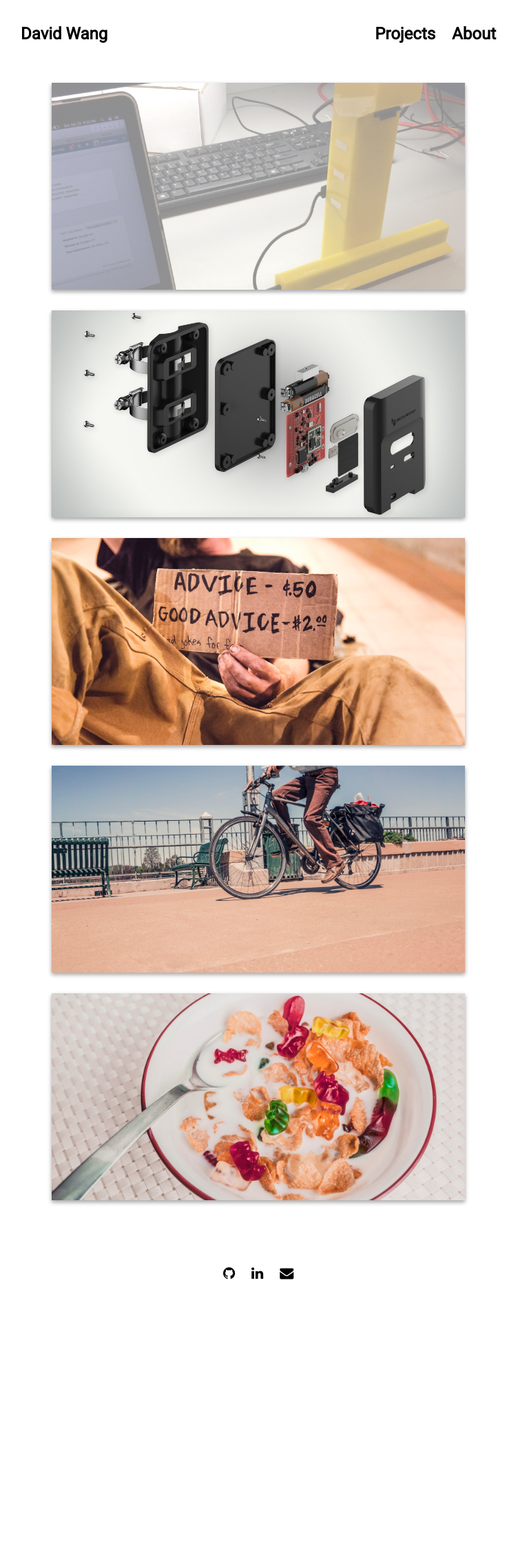
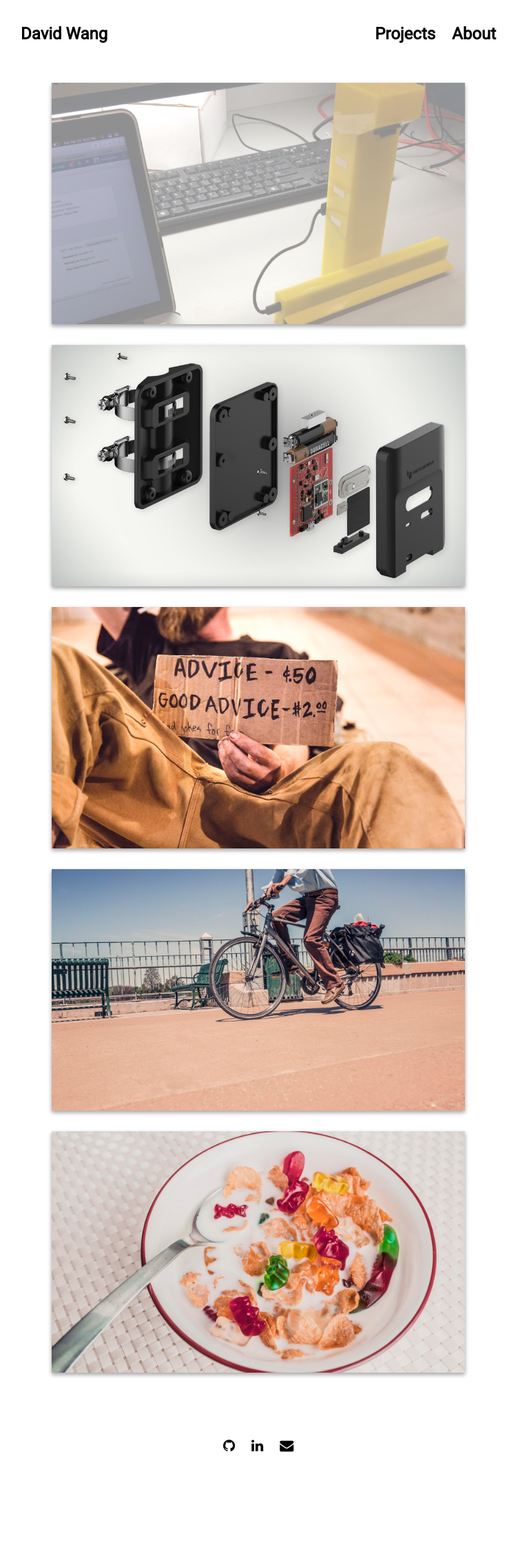
Before and after one commit to david-wang-1/david-wang-1.github.io, a Jekyll site: the page built from index.html, in a window 1280 px wide. Shown: the whole page at 69% size, without its empty margins (265-1017 px from the left). Built offline with Jekyll 4.4.1, drawn with Linux system fonts in a browser that asks for light colours; nearby versions of some CDN libraries; before the commit the page ends 2000 px from its top, so only the background shows below that.

Commit message:
fixed sass file

```diff
--- a/assets/css/3-sections/_thumbnails.sass
+++ b/assets/css/3-sections/_thumbnails.sass
@@ -8,7 +8,7 @@
     cursor: pointer
     display: block
     width: 600px
-    height: 300px
+    height: 350px
     margin: 0px auto 30px
     position: relative
     overflow: hidden
```
